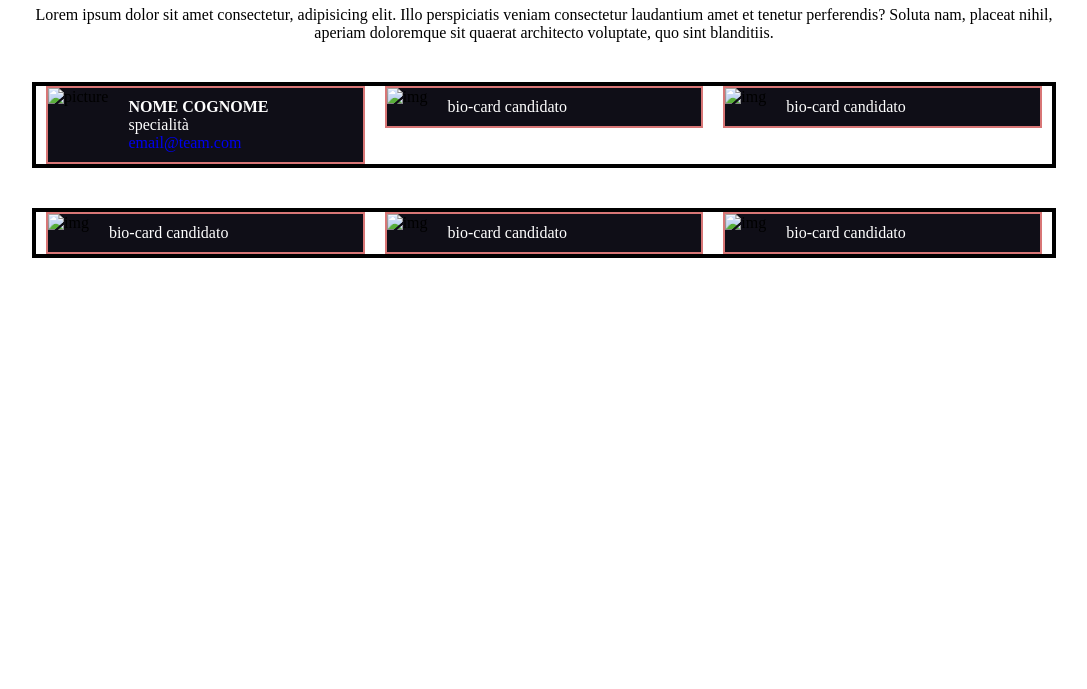
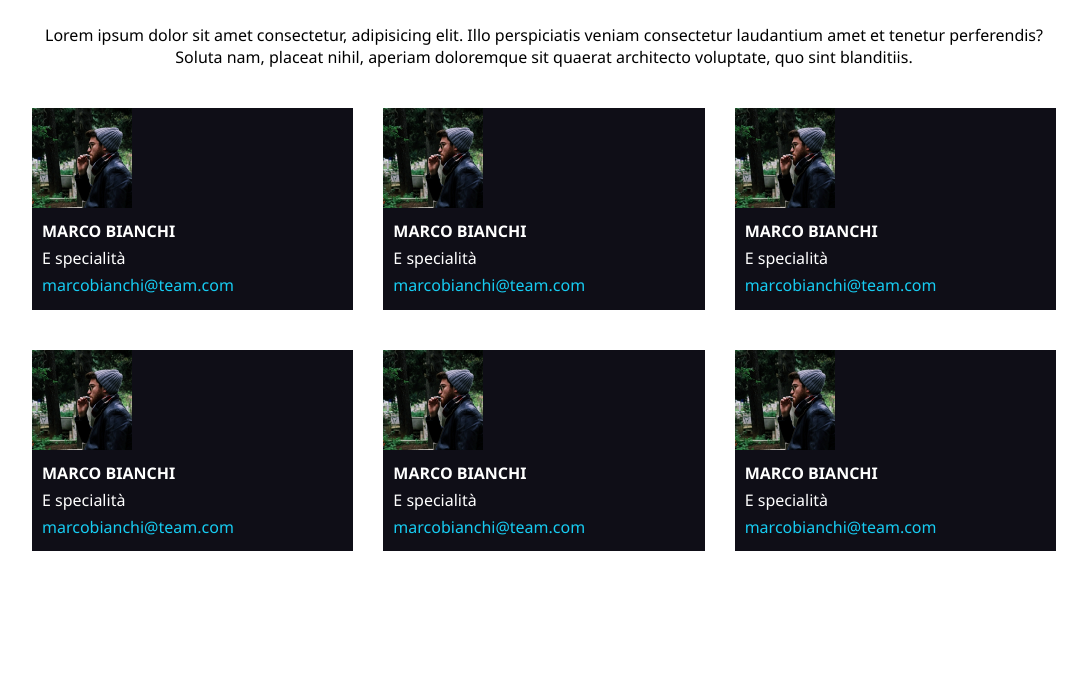
Before and after one commit to CarloSalaris/html-css-float-cards, a plain HTML site: page index.html in a window 1280 px wide. Shown: the part 111-800 px from the top of the page, without its empty margins (96-1183 px from the left). Drawn offline with Linux system fonts and the light colour scheme.

Commit message:
Complete structure. Need to put in right data

```diff
--- a/css/style.css
+++ b/css/style.css
@@ -4,10 +4,13 @@
     padding: 0;
     margin: 0;
     box-sizing: border-box;
+    font-size: 16px;
+    font-family:'Segoe UI', Tahoma, Geneva, Verdana, sans-serif
 }
 
 a {
     text-decoration: none;
+    color: #17ccf2;
 }
 
 .align-center {
@@ -27,7 +30,13 @@ a {
 
 header {
     margin: 40px;
+}
+
+header h1 {
     color: #e43170;
+    font-size: 40px;
+
+
 }
 
 /* corpo principale */
@@ -36,6 +45,10 @@ header {
 
 
     /* Righe orizzontali */
+
+    .row {
+        margin: 40px 0px;
+    }
 
     .row::after {
         content: "";
@@ -46,8 +59,27 @@ header {
 
         /* Colonne */
 
+        .col {
+            float: left;
+            width: calc((100%/3) - 20px);
+            background-color: #0f0e17;
+        }
+
+        .col.left {
+            margin-right: 20px;
+        }
+
+        .col.center {
+            margin: 0px 10px;
+        }
+
+        .col.right {
+            margin-left: 20px;
+        }
+
         .col img {
             float: left;
+            height: 100px;
             margin-right: 10px;
         }
 
@@ -55,19 +87,19 @@ header {
             float: left;
             margin: 10px;
             color: #fff;
+            line-height: 170%;
         }
 
 /* regole DEBUG */
 
-.row {
+/* .row {
     border: solid 4px black;
     margin: 40px 0px;
-}
+} */
 
-.col {
+/* .col {
     float: left;
     width: calc((100%/3) - 20px);
     background-color: #0f0e17;
-    border: solid 2px rgb(216, 118, 118);
-    margin: 0px 10px
-}
+    border: solid 2px #e53170;
+} */
--- a/index.html
+++ b/index.html
@@ -4,6 +4,7 @@
     <meta charset="UTF-8">
     <meta http-equiv="X-UA-Compatible" content="IE=edge">
     <meta name="viewport" content="width=device-width, initial-scale=1.0">
+
     <link rel="stylesheet" href="css/style.css">
     <title>STRUTTURA</title>
 </head>
@@ -13,7 +14,7 @@
 
         <!-- Intestazione -->
         <header class="align-center">
-            <h1>Titolo pagina</h1>
+            <h1>Meet Our Team</h1>
         </header>
 
         <!-- corpo principale -->
@@ -31,35 +32,47 @@
                 <div class="row">
 
                     <!-- Colonna -->
-                    <div class="col">
+                    <div class="col left">
 
-                        <img src="" alt="picture">
+                        <img src="assets/img/male1.png" alt="picture">
                         <div class="info">
-                            <strong class="name">NOME COGNOME</strong>
-                            <br>
+                            <strong class="name">MARCO BIANCHI</strong>
+                            <br>E
                             <span class="job">specialità</span>
                             <br>
-                            <a href="mailto:"email@team.com">email@team.com</a>
+                            <a href="mailto:"marcobianchi@team.com">marcobianchi@team.com</a>
 
                         </div>
 
                     </div>
 
                     <!-- Colonna -->
-                    <div class="col">
+                    <div class="col center">
 
-                        <img src="" alt="img">
-                        <div class="info">bio-card candidato</div>
+                        <img src="assets/img/male1.png" alt="picture">
+                        <div class="info">
+                            <strong class="name">MARCO BIANCHI</strong>
+                            <br>E
+                            <span class="job">specialità</span>
+                            <br>
+                            <a href="mailto:"marcobianchi@team.com">marcobianchi@team.com</a>
 
+                        </div>
 
                     </div>
 
                     <!-- Colonna -->
-                    <div class="col">
+                    <div class="col right">
 
-                        <img src="" alt="img">
-                        <div class="info">bio-card candidato</div>
+                        <img src="assets/img/male1.png" alt="picture">
+                        <div class="info">
+                            <strong class="name">MARCO BIANCHI</strong>
+                            <br>E
+                            <span class="job">specialità</span>
+                            <br>
+                            <a href="mailto:"marcobianchi@team.com">marcobianchi@team.com</a>
 
+                        </div>
 
                     </div>
                 </div>
@@ -68,29 +81,47 @@
                 <div class="row">
 
                     <!-- Colonna -->
-                    <div class="col">
+                    <div class="col left">
 
-                        <img src="" alt="img">
-                        <div class="info">bio-card candidato</div>
+                        <img src="assets/img/male1.png" alt="picture">
+                        <div class="info">
+                            <strong class="name">MARCO BIANCHI</strong>
+                            <br>E
+                            <span class="job">specialità</span>
+                            <br>
+                            <a href="mailto:"marcobianchi@team.com">marcobianchi@team.com</a>
 
+                        </div>
 
                     </div>
 
                     <!-- Colonna -->
-                    <div class="col">
+                    <div class="col center">
 
-                        <img src="" alt="img">
-                        <div class="info">bio-card candidato</div>
+                        <img src="assets/img/male1.png" alt="picture">
+                        <div class="info">
+                            <strong class="name">MARCO BIANCHI</strong>
+                            <br>E
+                            <span class="job">specialità</span>
+                            <br>
+                            <a href="mailto:"marcobianchi@team.com">marcobianchi@team.com</a>
 
+                        </div>
 
                     </div>
 
                     <!-- Colonna -->
-                    <div class="col">
+                    <div class="col right">
 
-                        <img src="" alt="img">
-                        <div class="info">bio-card candidato</div>
+                        <img src="assets/img/male1.png" alt="picture">
+                        <div class="info">
+                            <strong class="name">MARCO BIANCHI</strong>
+                            <br>E
+                            <span class="job">specialità</span>
+                            <br>
+                            <a href="mailto:"marcobianchi@team.com">marcobianchi@team.com</a>
 
+                        </div>
 
                     </div>
                 </div>
```
